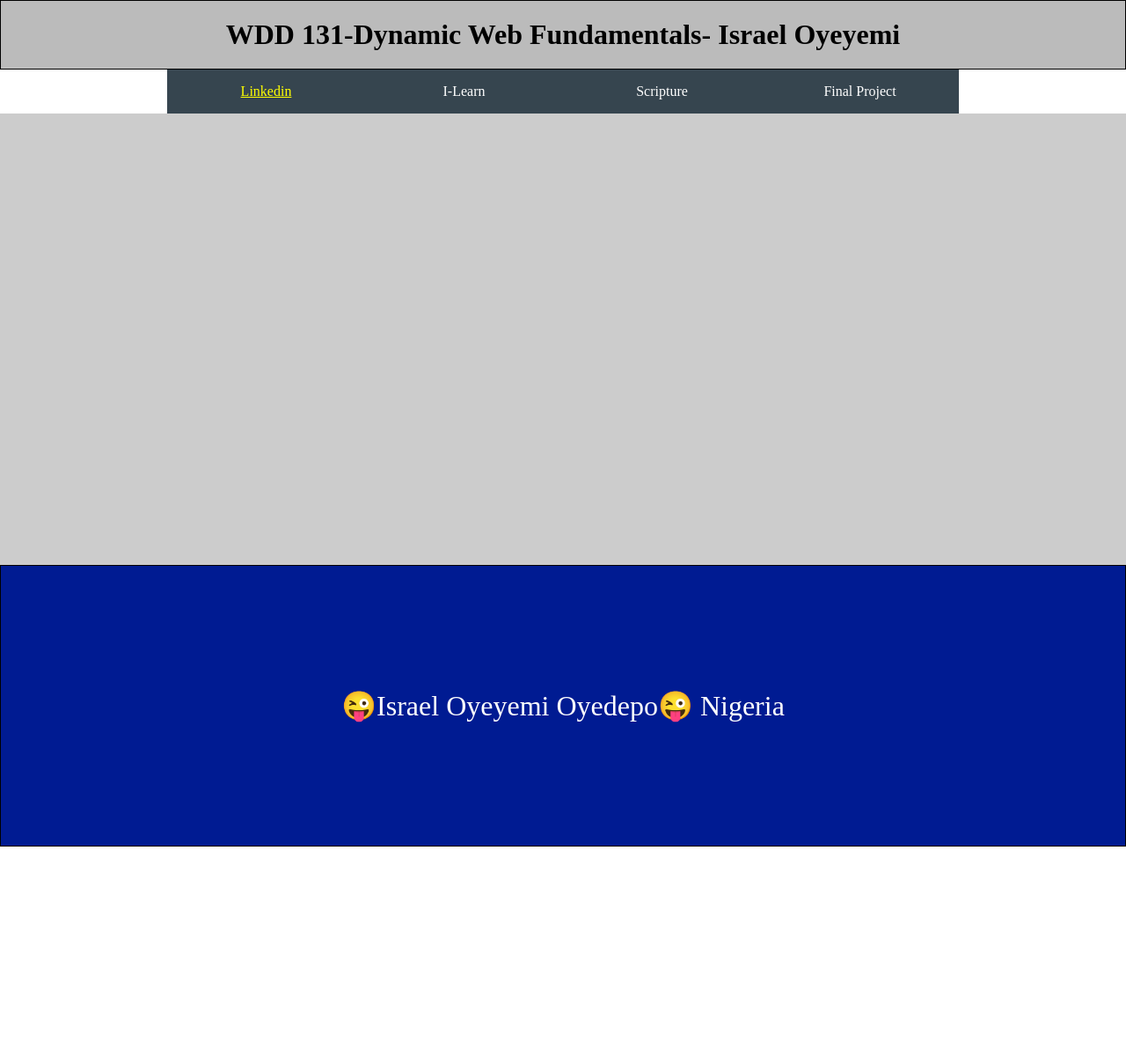
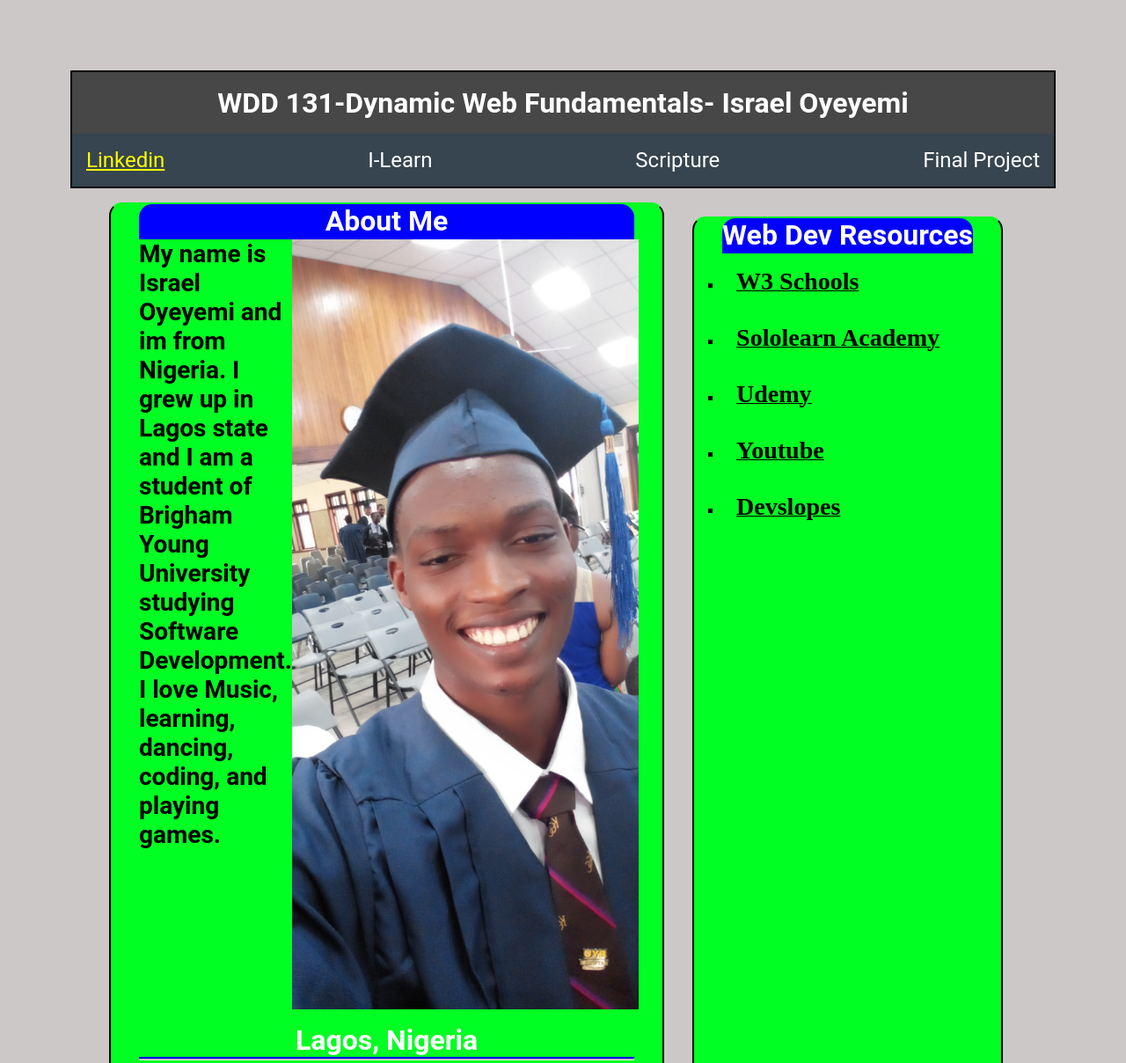
Before and after one commit to israeloyeyemi28/wdd131, a plain HTML site: page index.html in a window 1280 px wide. Shown: the top 1208 px of the page at 88% size. Before the commit the page ends 962 px from the top, so only its background shows below. Drawn offline with Linux system fonts and the light colour scheme; a web font is replaced by a local one.

Commit message:
week  1 done

```diff
--- a/index.html
+++ b/index.html
@@ -8,25 +8,15 @@
     <meta name="description"
         content="Welcome to  website! Discover more about my professional journey, linkedin page and so on.">
     <link rel="stylesheet" href="styles/base.css">
-    <link rel="preconnect" href="https://fonts.googleapis.com">
-    <link rel="preconnect" href="https://fonts.gstatic.com" crossorigin>
-    <link
-        href="https://fonts.googleapis.com/css2?family=Roboto:ital,wgth@100;0,300;0,400;0,500;0,700;0,900;1,100;1,300;1,400;1,500;1,700;1,900&display=swap"
-        rel="stylesheet">
-    <title>WDD 131-Dynamic Web Fundamentals- Israel Oyeyemi</title>
+    <script src="scripts/getdates.js" defer></script>
+    <title>WDD 131-Dynamic Web Fundamentals- Israel O. Oyedepo</title>
 </head>
 
 <body>
     <header>
-        <h1>WDD 131-Dynamic Web Fundamentals- Israel Oyeyemi</h1>
-    </header>
-    <!-- <nav class="links">
-        <a href="www.com/in/israel-oyeyemi-016355267" title="Linkedin" class="active">Linkedin</a>
-        <a href="https://byui.instructure.com/" title="I-Learn">I-Learn</a>
-        <a href="https://www.churchofjesuschrist.org/study/scriptures/bofm/1/ne/3?lang=eng&id=p7#p7"
-            title="Scripture">Scripture</a>
-        <a href="#" title="Final Project">Final Project</a>
-    </nav> -->
+        <h1>WDD 131-Dynamic Web Fundamentals- <span class="span-name">Israel Oyeyemi</span></h1>
+
+
 
         <nav>
             <ul>
@@ -38,14 +28,56 @@
             </ul>
         </nav>
 
+    </header>
     <main>
-        <section class="card"></section>
-        <section class="card"></section>
+        <section class="abt-card">
+
+
+
+
+            <h2>About Me</h2>
+            <div class="my-info">
+                <p>My name is Israel Oyeyemi and im from Nigeria. I grew up in Lagos state and I am a student of Brigham
+                    Young University studying Software Development. I love Music, learning, dancing, coding, and playing
+                    games.</p>
+                <img src="images/my-profile-pic.jpg" alt="Nigerian flag" class="flag-img">
+
+            </div>
+            <h2 class="lagos">Lagos, Nigeria</h2>
+            <hr>
+            <div class="city-info">
+                <img src="images/download.jpeg" alt="My profile Image" class="avatar">
+                <h3 class="flag-txt">Official Nigerian flag</h3>
+                <p>Lagos State, located in southwestern Nigeria, is a vibrant, colourful and bustling metropolis known
+                    for its economic significance, cultural diversity, and dynamic energy. Its the country's commercial
+                    hub, home to Nigeria's largest city, Lagos City, which is teeming with skyscrappers, bustling
+                    markets, touts and thugs, and a thriving tech scene. Its state boasts beautiful beaches, historical
+                    landmarks, and a rich cultural heritage. Despite its challenges with infrastructure and
+                    overcrowding, Lagos remains a beacon of opportunity and innovation of africa.</p>
+            </div>
+        </section>
+
+        <section class="webdev-card">
+            <h2>Web Dev Resources</h2>
+            <ul>
+                <li><a href="https://www.w3schools.com">W3 Schools</a></li>
+                <li><a href="https://www.sololearn.com">Sololearn Academy</a></li>
+                <li><a href="https://www.udemy.com">Udemy</a></li>
+                <li><a href="https://www.Youtube.com">Youtube</a></li>
+                <li><a href="https://www.devslopes.com">Devslopes</a></li>
+            </ul>
+        </section>
     </main>
+
+
     <footer>
         <span id="currentyear">
-            <p>😜Israel Oyeyemi Oyedepo😜 Nigeria</p>
-            <p id="lastModified"></p>
+            <p>
+                &copy<span id="year">
+                </span>
+                😜Israel Oyeyemi Oyedepo😜 Nigeria
+            </p>
+            <p> <span id="lastModified"></span></p>
         </span>
     </footer>
 </body>
--- a/scripts/getdates.js
+++ b/scripts/getdates.js
@@ -0,0 +1,22 @@
+const year = document.getElementById("year");
+const lastModified = document.getElementById("lastModified");
+
+const today = new Date();
+const currentYear = today.getFullYear();
+
+year.textContent = currentYear;
+
+const LastModifiedDate = new Date(document.lastModified);
+
+const options = {
+  year: "numeric",
+  month: "long",
+  day: "numeric",
+  hour: "numeric",
+  minute: "numeric",
+  second: "numeric",
+};
+const formattedDate = LastModifiedDate.toLocaleDateString(undefined, options);
+
+lastModified.textContent = `Last Modified on : ${formattedDate}`;
+lastModified.style.color = "white";
--- a/styles/base.css
+++ b/styles/base.css
@@ -1,141 +1,220 @@
+@import url("https://fonts.googleapisss.com/css2?family=Roboto&display=swap");
+
 * {
   margin: 0;
   padding: 0;
   box-sizing: border-box;
 }
 
-/* body {
+body {
   display: grid;
-  grid-template-columns: repeat(12, 1fr);
-  grid-template-rows: auto minmax(0, 1fr) auto;
-  min-height: 100vh;
-} */
-
-/* header {
+  margin: 5rem;
+  height: 75dvh;
+  grid-template: auto 1fr auto / 1fr auto;
+  background-color: #ccc8c8;
+}
+h1,
+h2,
+nav ul li a {
   font-family: "Roboto", sans-serif;
-  font-weight: 900;
-  grid-column: 1 / -1;
-  grid-row: 1;
-  height: 10rem;
-  color: white;
-  padding: 1rem;
-  background-color: rgb(0, 27, 146);
-  min-height: 10rem;
-} */
+  font-size: 2rem;
+}
 
 header {
-  background-color: #bbb;
-  display: flex;
-  align-items: center;
-  justify-content: center;
-  padding: 20px;
-  border: 1px solid black;
+  text-align: center;
+  background-color: #474747;
+  grid-column: 1 / 4;
+  border: 2px solid black;
+  color: #fff;
 }
-header,
-main {
+header h1 {
+  padding: 1rem;
   margin: 0 auto;
 }
 
-footer {
-  background-color: #bbb;
-  display: flex;
-  align-items: center;
-  justify-content: center;
-  padding: 20px;
-  border: 1px solid black;
-}
-
 .active {
+  text-decoration: underline;
   color: yellow;
-  text-decoration: underline;
-}
-
-footer {
-  grid-row: 4;
-  position: relative;
-  left: 0;
-  bottom: 0;
-  width: 100%;
-  height: 20rem;
-  grid-column: 1 / -1;
-  font-size: 2rem;
-  color: white;
-  background-color: rgb(0, 27, 146);
-  padding: 1rem;
-  text-align: center;
 }
 
 nav {
   background-color: #36454f;
-  margin: 0 auto;
-  max-width: 900px;
 }
 
 nav ul {
-  list-style-type: none;
+  margin: 0 auto;
+  padding: 1rem;
+  display: flex;
+  justify-content: space-around;
+  justify-content: space-between;
+  list-style: none;
 }
 
-nav a {
-  display: block;
+nav ul li a {
+  text-decoration: none;
   color: #fff;
-  text-align: center;
-  padding: 1rem;
-  text-decoration: none;
+  font-size: 1.5rem;
 }
-
-/* .links {
-  grid-column: 1 / -1;
-  grid-row: 2;
-  display: flex;
-  flex-direction: row;
-  justify-content: space-around;
-  background-color: rgb(32, 28, 28);
-  color: #fff;
-  padding: 50px;
-  max-height: 2rem;
-}
-
-.links a {
-  color: white;
-  text-decoration: none;
-  font-size: 2rem;
-}
-.links a:hover {
+nav ul li a:hover {
   text-decoration: underline;
   text-decoration-color: yellow;
-} */
-
-.content {
-  grid-column: 1 / -1;
-  grid-row: 3;
-  display: grid;
-  width: 100%;
-  grid-template-columns: repeat(12, 1fr);
-  min-height: 0;
+  background-color: #537286;
+  padding: 1.5rem;
+  border-radius: 15px;
+  filter: drop-shadow(2px 2px 2px #d1ff02);
 }
 
 main {
-  grid-column: 1/10;
-  display: flex;
-  flex-direction: column;
-  background-color: rgb(204, 204, 204);
-  font-size: 2rem;
+  display: grid;
+  grid-template-columns: 2fr 1fr;
+  gap: 1rem;
+  margin: 0 auto;
   padding: 1rem;
-  min-height: 64.15vh;
+  max-width: 95%;
 }
 
-aside {
-  grid-column: 10 / 12;
-  background-color: white;
-  font-size: 2rem;
+section {
+  border-radius: 15px;
+  border: 2px solid black;
+  border-top: 2px solid #00ff22;
+}
+
+section h2 {
+  text-align: center;
+  border-top-right-radius: 15px;
+  border-top-left-radius: 15px;
+  border-bottom: 2px solid blue;
+  background-color: blue;
+  color: #fff;
+}
+
+.lagos {
+  text-align: center;
+  color: #fff;
+  margin-top: 1rem;
+  background-color: transparent;
+}
+
+section p {
+  font-family: "Roboto", sans-serif;
+  font-size: 1.75rem;
+  font-weight: 700;
+}
+section li a {
+  text-decoration: none;
+  font-size: 1.75rem;
+  font-weight: 700;
+  color: black;
+}
+
+section li {
   padding: 1rem;
 }
 
-@media (min-width: 640px) {
+.avatar {
+  width: 60%;
+}
+
+.flag-img {
+  margin: 0 auto;
+  text-align: center;
+  display: block;
+  width: 70%;
+}
+
+.abt-card {
+  background-color: #00ff22;
+  grid-column: 1 / 3;
+  padding: 0 2rem;
+  overflow: hidden;
+}
+
+.my-info {
+  display: flex;
+}
+
+.flag-txt {
+  font-style: italic;
+  font-size: smaller;
+  text-align: center;
+  padding: 1rem;
+  background-color: none;
+  margin: 0 auto;
+}
+
+.city-info img {
+  margin: 2rem;
+  max-width: 100%;
+  height: 300px;
+}
+
+.webdev-card {
+  grid-column: 3 / 4;
+  padding: 0 2rem;
+  background-color: #00ff22;
+  margin: 1rem;
+}
+
+.webdev-card ul li {
+  list-style-type: square;
+  text-decoration: underline;
+}
+
+.webdev-card ul li:hover {
+  filter: drop-shadow(2px 2px 2px #d1ff02);
+  background-color: #537286;
+}
+
+footer {
+  padding: 2rem;
+  grid-column: 1 / 4;
+  display: flex;
+  flex-direction: column;
+  text-align: center;
+  background-color: #474747;
+  font-size: 2rem;
+  font-weight: 700;
+  font-family: "Roboto", sans-serif;
+  border: solid 2px black;
+}
+
+footer p {
+  margin: 0 auto;
+}
+
+@media screen and (max-width: 950px) {
+  body {
+    display: flex;
+    flex-direction: column;
+    margin: 0 auto;
+  }
+
+  header h1,
+  h2,
+  nav ul li a,
+  section p,
+  section li a,
+  footer {
+    margin: 0 auto;
+    font-size: 1.5rem;
+  }
+
   nav ul {
+    flex-direction: column;
+    height: auto;
+  }
+
+  main {
+    display: block;
+  }
+
+  nav ul li {
+    padding: 5rem;
+  }
+
+  section,
+  div {
     display: flex;
-  }
-  nav ul li {
-    flex: 1 1 100%;
+    flex-direction: column;
   }
 }
```
Also changed, not shown: images/download.jpeg (added), images/my-profile-pic.jpg (added). Lines whose indentation alone changed are shown as unchanged.
